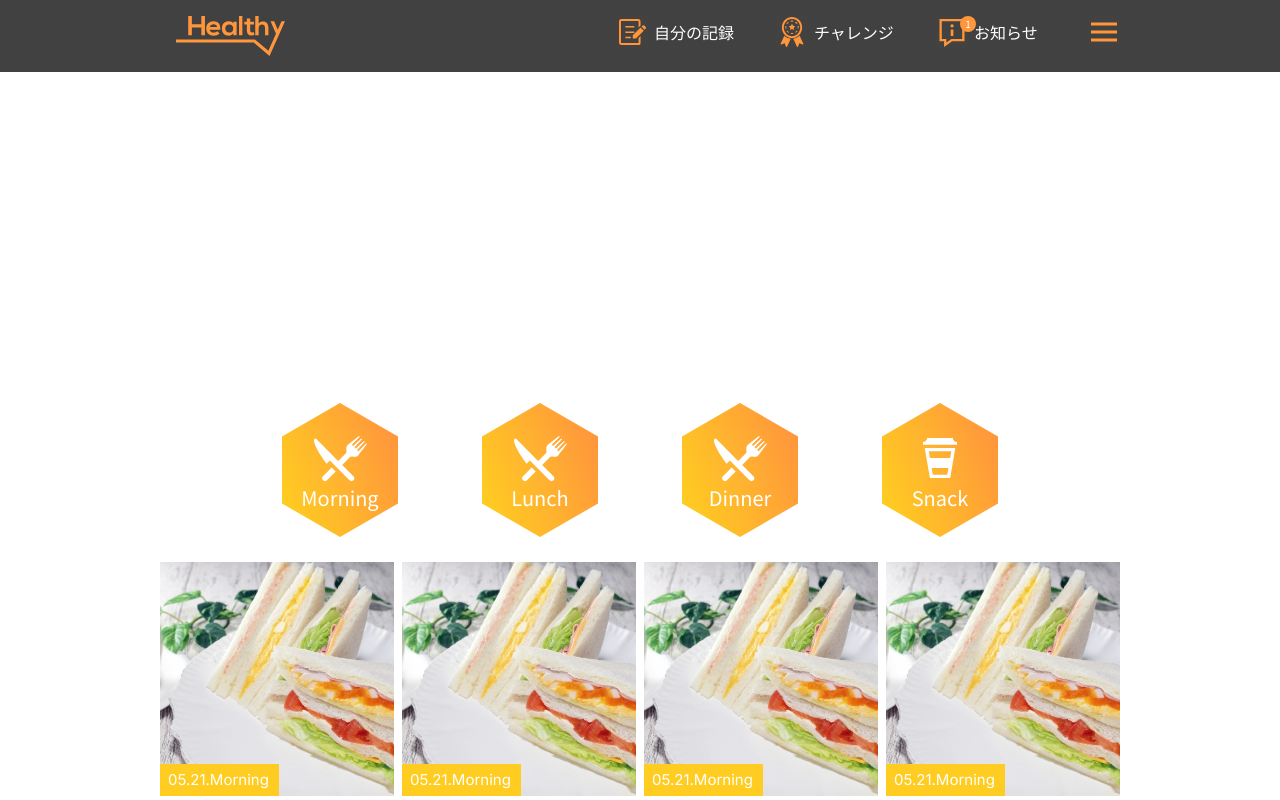
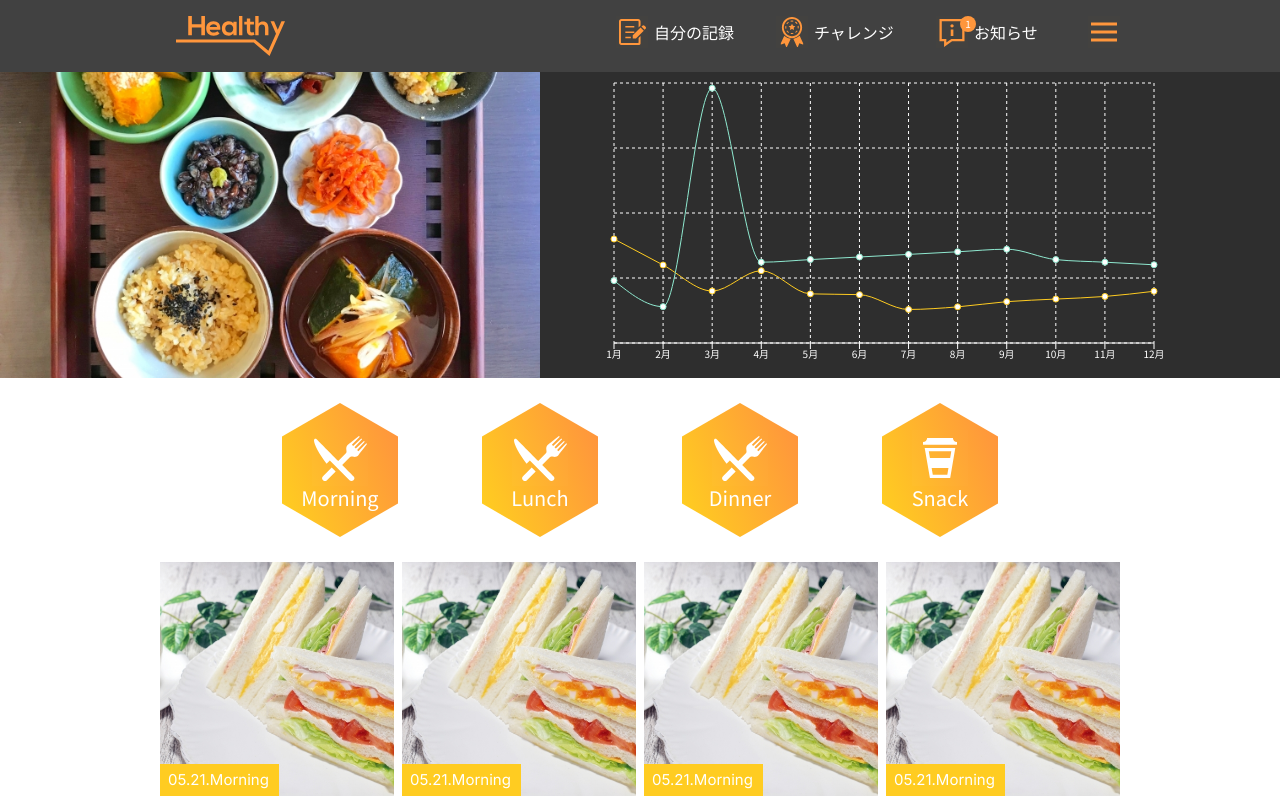
Before and after one commit to quyvx07/medical-app, a Next.js app: page / in a window 1280 px wide. Shown: the top 800 px of the page. Built offline with nearby package versions, Linux system fonts and the light colour scheme.

Commit message:
recharts

```diff
--- a/package.json
+++ b/package.json
@@ -12,7 +12,8 @@
   "dependencies": {
     "next": "14.1.0",
     "react": "^18",
-    "react-dom": "^18"
+    "react-dom": "^18",
+    "recharts": "^2.12.1"
   },
   "devDependencies": {
     "@svgr/cli": "^8.1.0",
--- a/src/app/page.js
+++ b/src/app/page.js
@@ -1,13 +1,28 @@
 import Photo from "@/components/Photo/Photo";
 import { IconCup, IconKnife, IconMemo } from "@/icons/common";
 import BaseButton from "@/ui/BaseButton/BaseButton";
+import BaseImage from "@/ui/BaseImage/BaseImage";
 import HexIcon from "@/ui/HexIcon/HexIcon";
 import { PHOTOS } from "@/utils/constant";
+import dynamic from "next/dynamic";
+
+const Chart = dynamic(() => import("@/components/Chart/Chart"), { ssr: false });
 
 export default function Home() {
   return (
     <div>
-      <div className="h-[30.6rem]"></div>
+      <div className="flex flex-row h-[30.6rem]">
+        <BaseImage
+          className={"aspect-[540/316]"}
+          src={"/img/d01.jpg"}
+          width={540}
+          height={316}
+          style={{ objectFit: "cover" }}
+        />
+        <div className="flex-1">
+          <Chart />
+        </div>
+      </div>
       <div className="flex flex-row gap-[8.4rem] my-[2.5rem] justify-center">
         <HexIcon title="Morning">
           <IconKnife className="text-white" />
--- /dev/null
+++ b/src/components/Chart/Chart.js
@@ -0,0 +1,58 @@
+"use client";
+
+import React, { useState, useEffect } from "react";
+import {
+  LineChart,
+  Line,
+  XAxis,
+  YAxis,
+  CartesianGrid,
+  Tooltip,
+  Legend,
+} from "recharts";
+
+const data = [
+  { name: "1月", uv: 4000, pv: 2400 },
+  { name: "2月", uv: 3000, pv: 1398 },
+  { name: "3月", uv: 2000, pv: 9800 },
+  { name: "4月", uv: 2780, pv: 3108 },
+  { name: "5月", uv: 1890, pv: 3208 },
+  { name: "6月", uv: 1860, pv: 3308 },
+  { name: "7月", uv: 1290, pv: 3408 },
+  { name: "8月", uv: 1390, pv: 3508 },
+  { name: "9月", uv: 1590, pv: 3608 },
+  { name: "10月", uv: 1690, pv: 3208 },
+  { name: "11月", uv: 1790, pv: 3108 },
+  { name: "12月", uv: 1990, pv: 3008 },
+];
+
+export default function Chart(options) {
+  return (
+    <div className="bg-ds-dark-600 pt-[6px] pl-[54px]">
+      <LineChart
+        data={data}
+        width={590}
+        height={300}
+        margin={{ top: 5, right: 30, left: 20, bottom: 5 }}
+      >
+        <XAxis dataKey="name" stroke="#fff" />
+        {/* <YAxis /> */}
+        <CartesianGrid strokeDasharray="3 3" stroke="#fff" />
+        <Tooltip />
+        {/* <Legend /> */}
+        <Line
+          type="monotone"
+          dataKey="uv"
+          stroke="#FFCC21"
+          activeDot={{ r: 8 }}
+        />
+        <Line
+          type="monotone"
+          dataKey="pv"
+          stroke="#8FE9D0"
+          activeDot={{ r: 8 }}
+        />
+      </LineChart>
+    </div>
+  );
+}
```
Also changed, not shown: 1 other file (tests, documents, lock files or other folders).
